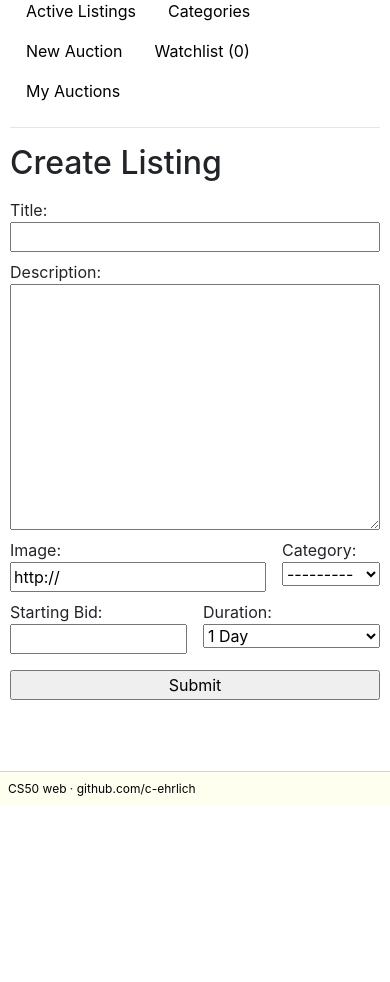
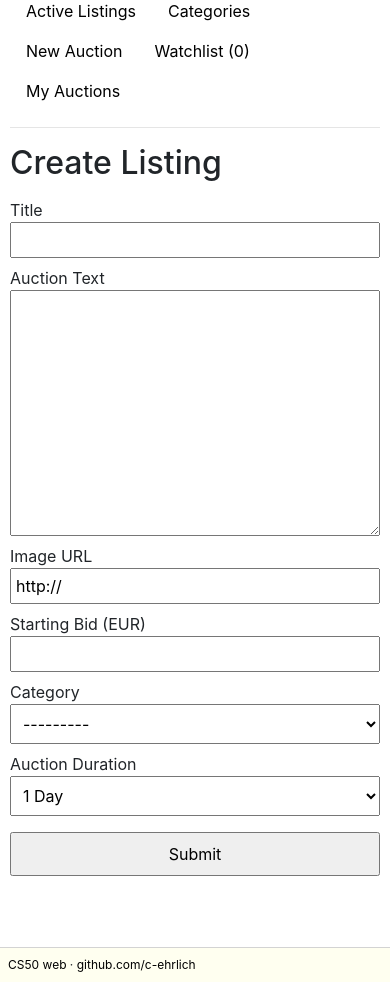
Before and after one commit to c-ehrlich/commerce, a Django app: page /create in a window 390 px wide. Shown: the part 142-1124 px from the top of the page. Before the commit the page ends 948 px from the top, so only its background shows below. Run offline with Django 3.2, Linux system fonts and the light colour scheme; the visitor is signed in with stand-in values (Sample User, id 1); data that the repository does not hold is empty; some libraries are stand-ins or nearby versions.

Commit message:
finish 'new auction' styling and responsiveness

```diff
--- a/auctions/static/auctions/styles.css
+++ b/auctions/static/auctions/styles.css
@@ -1,3 +1,4 @@
+html { width: 100% !important; }
 body {
     padding: 0px;
     position: relative;
@@ -59,6 +60,10 @@ label {
 }
 
 #body-block-div {
+    width: 100%;
+    max-width: 1000px;
+    margin-left: auto;
+    margin-right: auto;
 }
 
 .auction-div {
@@ -145,12 +150,18 @@ label {
     flex-direction: column;
     width: 100%;
 }
+.formFieldWrapper > select {
+    padding: 8px;
+}
+.formFieldWrapper > input {
+    padding: 4px;
+}
 
 .formGroupOfTwo {
     display: flex;
     flex-direction: column;
 }
-@media (max-width: 499px) {
+@media (min-width: 500px) {
     .formGroupOfTwo {
         flex-direction: row;
         gap: 16px;
@@ -160,6 +171,7 @@ label {
 #create-auction-submit-button {
     margin-top: 16px;
     margin-bottom: 32px;
+    padding: 8px;
 }
 /* .formGroupOfTwo > .formFieldWrapper {
     width: 100%;
--- a/auctions/templates/auctions/create.html
+++ b/auctions/templates/auctions/create.html
@@ -1,44 +1,46 @@
 {% extends "auctions/layout.html" %}
 
 {% block body %}
+<!-- <div id="body-block-div"> -->
     <h2>Create Listing</h2>
 	<form action="{% url 'create' %}" method="post" id="create-auction-form">
 		{% csrf_token %}
 		{{ form.non_field_errors }}
 		<div class="formFieldWrapper">
 			{{ form.title.errors }}
-			<label for="{{ form.title.id_for_label }}">Title: </label>
+			<label for="{{ form.title.id_for_label }}">{{ form.title.label }}</label>
 			{{ form.title }}
 		</div>
 		<div class="formFieldWrapper">
 			{{ form.description.errors }}
-			<label for="{{ form.description.id_for_label }}">Description: </label>
+			<label for="{{ form.description.id_for_label }}">{{ form.description.label }}</label>
 			{{ form.description }}
 		</div>
 		<div class="formGroupOfTwo">
 			<div class="formFieldWrapper">
 				{{ form.image.errors }}
-				<label for="{{ form.image.id_for_label }}">Image: </label>
+				<label for="{{ form.image.id_for_label }}">{{ form.image.label }}</label>
 				{{ form.image }}
 			</div>
 			<div class="formFieldWrapper">
-				{{ form.category.errors }}
-				<label for="{{ form.category.id_for_label }}">Category: </label>
-				{{ form.category }}
+				{{ form.starting_bid.errors }}
+				<label for="{{ form.starting_bid.id_for_label }}">{{ form.starting_bid.label }}</label>
+				{{ form.starting_bid }}
 			</div>
 		</div>
 		<div class="formGroupOfTwo">
 			<div class="formFieldWrapper">
-				{{ form.starting_bid.errors }}
-				<label for="{{ form.starting_bid.id_for_label }}">Starting Bid: </label>
-				{{ form.starting_bid }}
+				{{ form.category.errors }}
+				<label for="{{ form.category.id_for_label }}">{{ form.category.label }}</label>
+				{{ form.category }}
 			</div>
 			<div class="formFieldWrapper">
 				{{ form.duration.errors }}
-				<label for="{{ form.duration.id_for_label }}">Duration: </label>
+				<label for="{{ form.duration.id_for_label }}">{{ form.duration.label }}</label>
 				{{ form.duration }}
 			</div>
 		</div>
 		<input type="submit" id="create-auction-submit-button">
 	</form>
+<!-- </div> -->
 {% endblock %}
--- a/auctions/templates/auctions/layout.html
+++ b/auctions/templates/auctions/layout.html
@@ -1,7 +1,7 @@
 {% load static %}
 
 <!DOCTYPE html>
-<html lang="en">
+<html lang="en" style="width: 100% !important">
     <head>
         <title>{% block title %}Auctions{% endblock %}</title>
         <link rel="stylesheet" href="https://stackpath.bootstrapcdn.com/bootstrap/4.4.1/css/bootstrap.min.css" integrity="sha384-Vkoo8x4CGsO3+Hhxv8T/Q5PaXtkKtu6ug5TOeNV6gBiFeWPGFN9MuhOf23Q9Ifjh" crossorigin="anonymous">
--- a/auctions/views.py
+++ b/auctions/views.py
@@ -32,7 +32,7 @@ class NewAuctionForm(forms.Form):
         initial='http://'
     )
     starting_bid = forms.DecimalField(
-        label="Starting Bid",
+        label="Starting Bid (EUR)",
         decimal_places=2,
         min_value=1,
         max_value=100000
```
